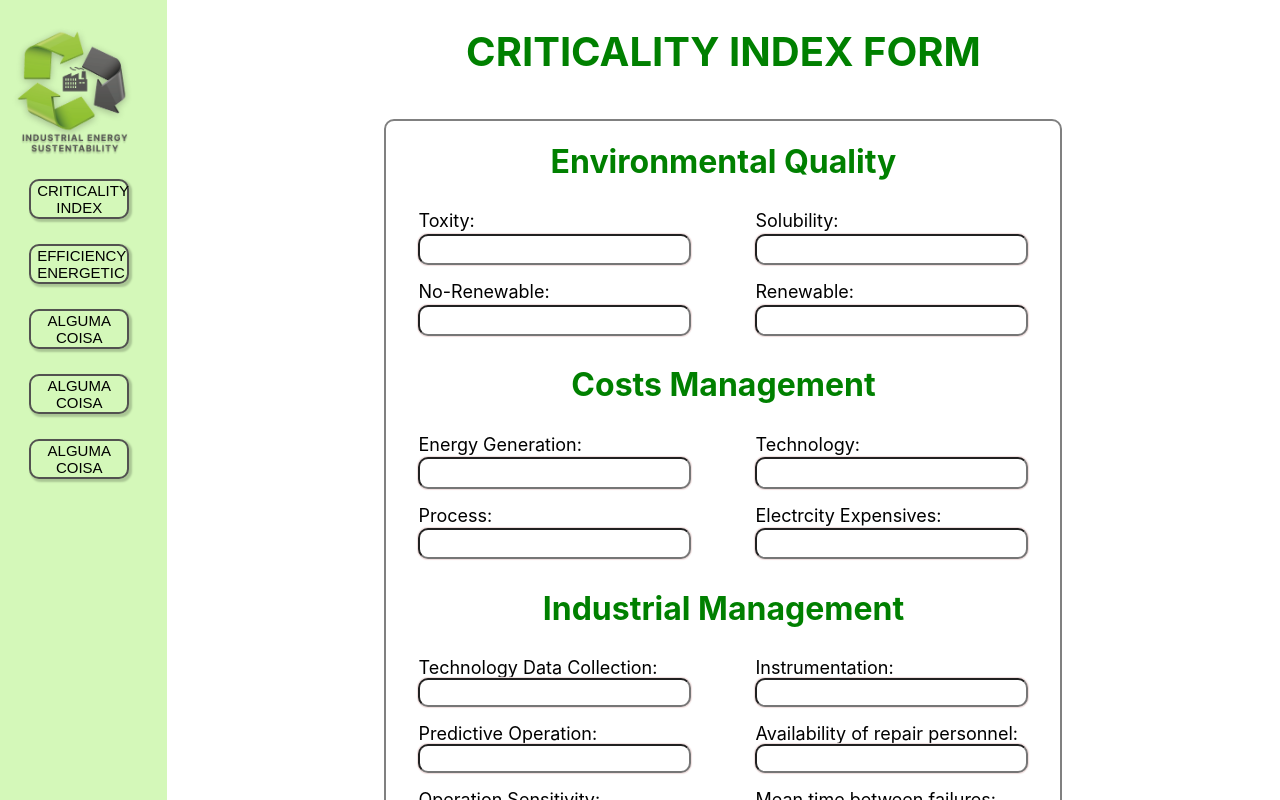
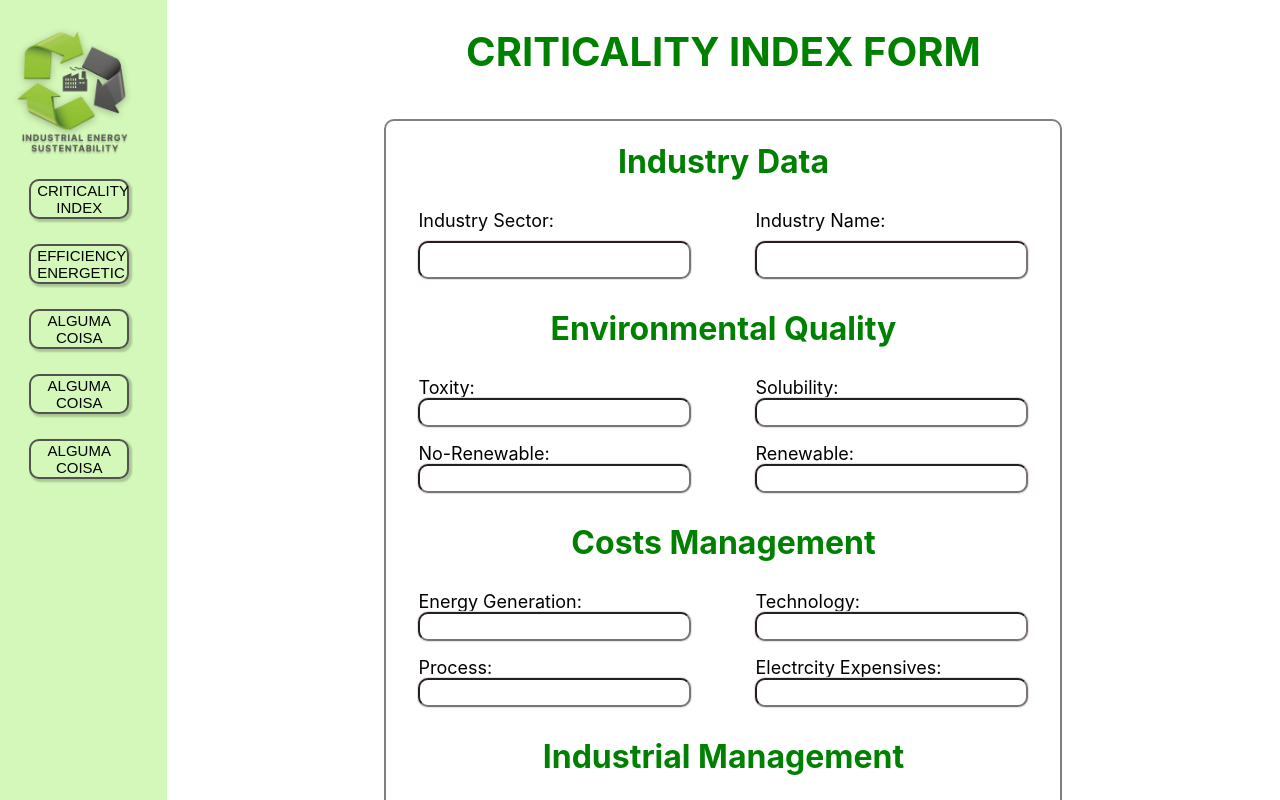
Before and after one commit to brunafalcucci/IC-UNIFAL, a React (Create React App) app in the folder front/: page / in a window 1280 px wide. Shown: the top 800 px of the page. Built offline with nearby package versions, Linux system fonts and the light colour scheme.

Commit message:
Create Industry fields

```diff
--- a/front/src/components/FormCalculo.jsx
+++ b/front/src/components/FormCalculo.jsx
@@ -26,6 +26,9 @@ function Formulario() {
   const [renewable, setRenewable] = useState('');
   const [corrective, setCorrective] = useState('');
   const [electrcityExpensives, setElectrcityExpensives] = useState('');
+  const [industrySector, setIndustrySector] = useState('');
+  const [industryName, setIndustryName] = useState('');
+
 
   const handleSubmit = (event) => {
     event.preventDefault();
@@ -50,7 +53,8 @@ function Formulario() {
       Renewable: ${renewable} \n
       Corrective: ${corrective} \n
       Electrcity Expensives: ${electrcityExpensives} \n
-
+      Industry Sector: ${industrySector} \n
+      Industry Name: ${industryName} \n
 
     `);
   };
@@ -63,6 +67,17 @@ function Formulario() {
     <form onSubmit={handleSubmit}>
         <WrapFormNav>
          <WrapTotalForm>
+         <TitleForm> Industry Data  </TitleForm>
+         <WrapLabels>
+         <label>
+        Industry Sector:
+        <input type="text" value={industrySector} onChange={(event) => setIndustrySector(event.target.value)} />
+      </label>
+      <label>
+        Industry Name:
+        <input type="text" value={industryName} onChange={(event) => setIndustryName(event.target.value)} />
+      </label>
+         </WrapLabels>
         <TitleForm> Environmental Quality </TitleForm>
         <WrapLabels>
 
```
Also changed, not shown: front/src/components/Results.jsx (added, +13 -0 lines).
